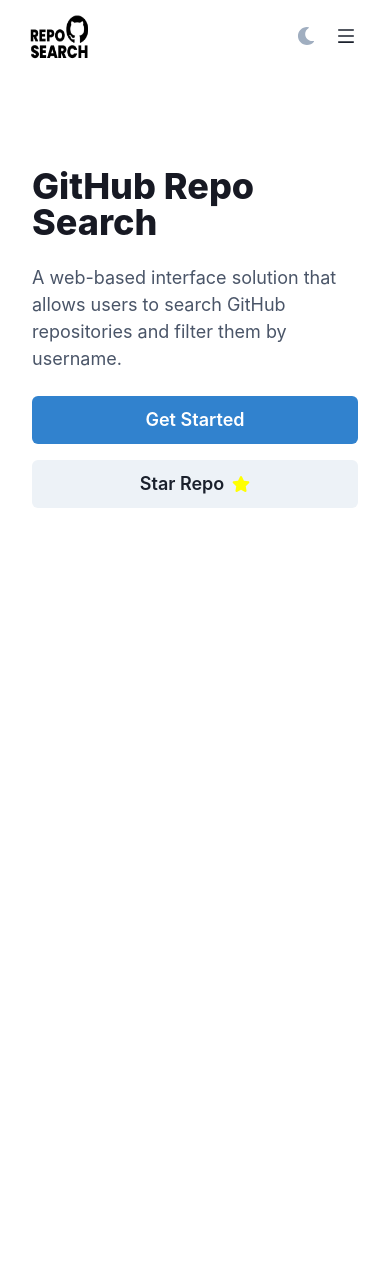
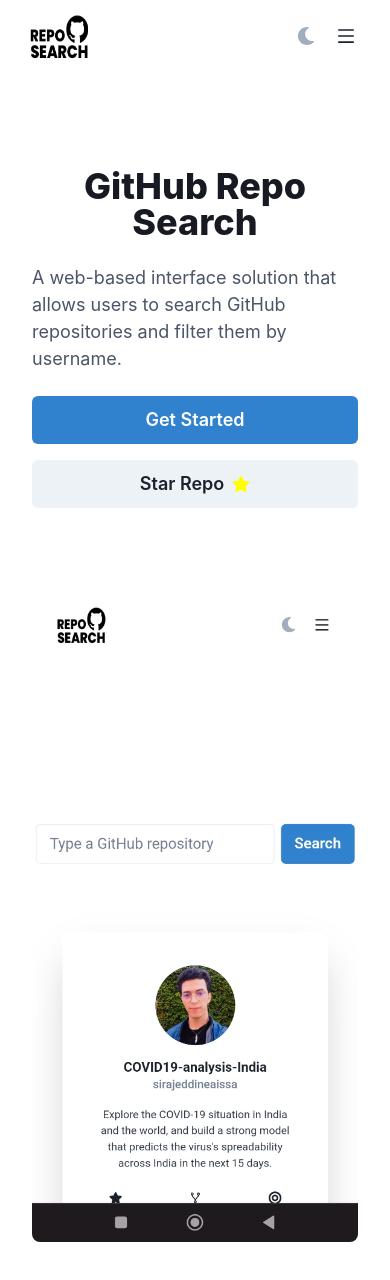
Before and after one commit to sirajeddineaissa/github-repo-search, a React (Create React App) app: page / in a window 390 px wide. Shown: the top 1280 px of the page. Before the commit the page ends 844 px from the top, so only its background shows below. Built offline with nearby package versions, Linux system fonts and the light colour scheme.

Commit message:
added phone mockups for both desktop and mobile views

```diff
--- a/src/components/Hero.tsx
+++ b/src/components/Hero.tsx
@@ -1,8 +1,19 @@
-import { Box, Button, Heading, HStack, Stack, Text } from "@chakra-ui/react";
+import {
+  Box,
+  Button,
+  Heading,
+  HStack,
+  Stack,
+  Text,
+  Image,
+  useMediaQuery
+} from "@chakra-ui/react";
 import { FaStar } from "react-icons/fa";
 import { Link } from "react-router-dom";
 
 const Hero: React.FC = () => {
+  const [isMobile] = useMediaQuery("(max-width: 768px)");
+
   return (
     <Box px={8} py={24} mx="auto">
       <Box
@@ -17,7 +28,9 @@
           lineHeight="none"
           letterSpacing={{ base: "normal", md: "tight" }}
           color="gray.900"
+          textAlign={"center"}
           _dark={{ color: "gray.100" }}
+
         >
           GitHub Repo Search
         </Heading>
@@ -80,7 +93,18 @@
         mx="auto"
         mt={20}
         textAlign="center"
-      ></Box>
+      >
+        <Image
+          w="full"
+          rounded="lg"
+          src={
+            isMobile
+              ? require("../assets/mobile-preview.jpg")
+              : require("../assets/desktop-preview.jpg")
+          }
+          alt="Github Repo Search Preview"
+        />
+      </Box>
     </Box>
   );
 };
```
Also changed, not shown: src/assets/desktop-preview.jpg (added), src/assets/mobile-preview.jpg (added).
